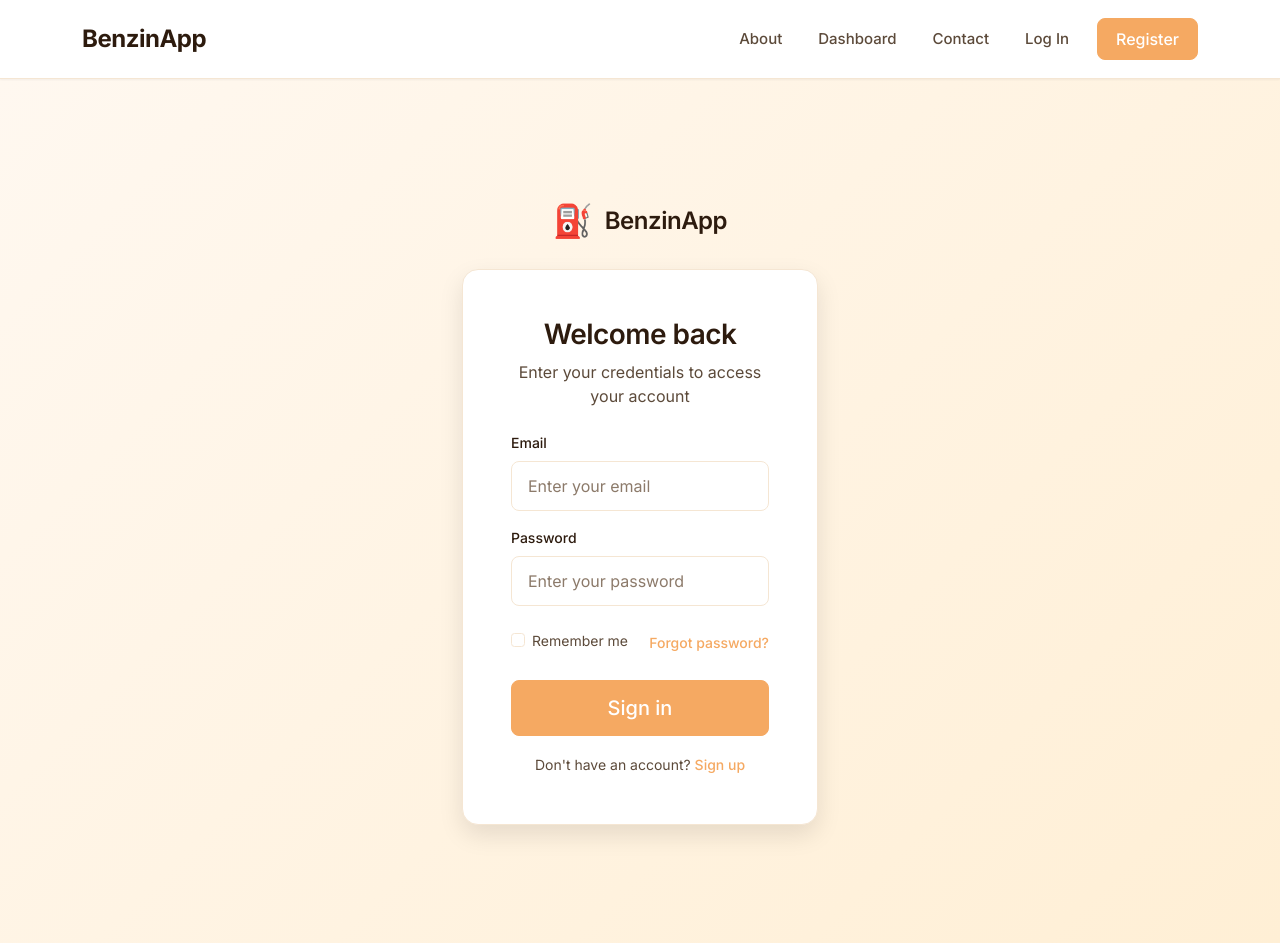
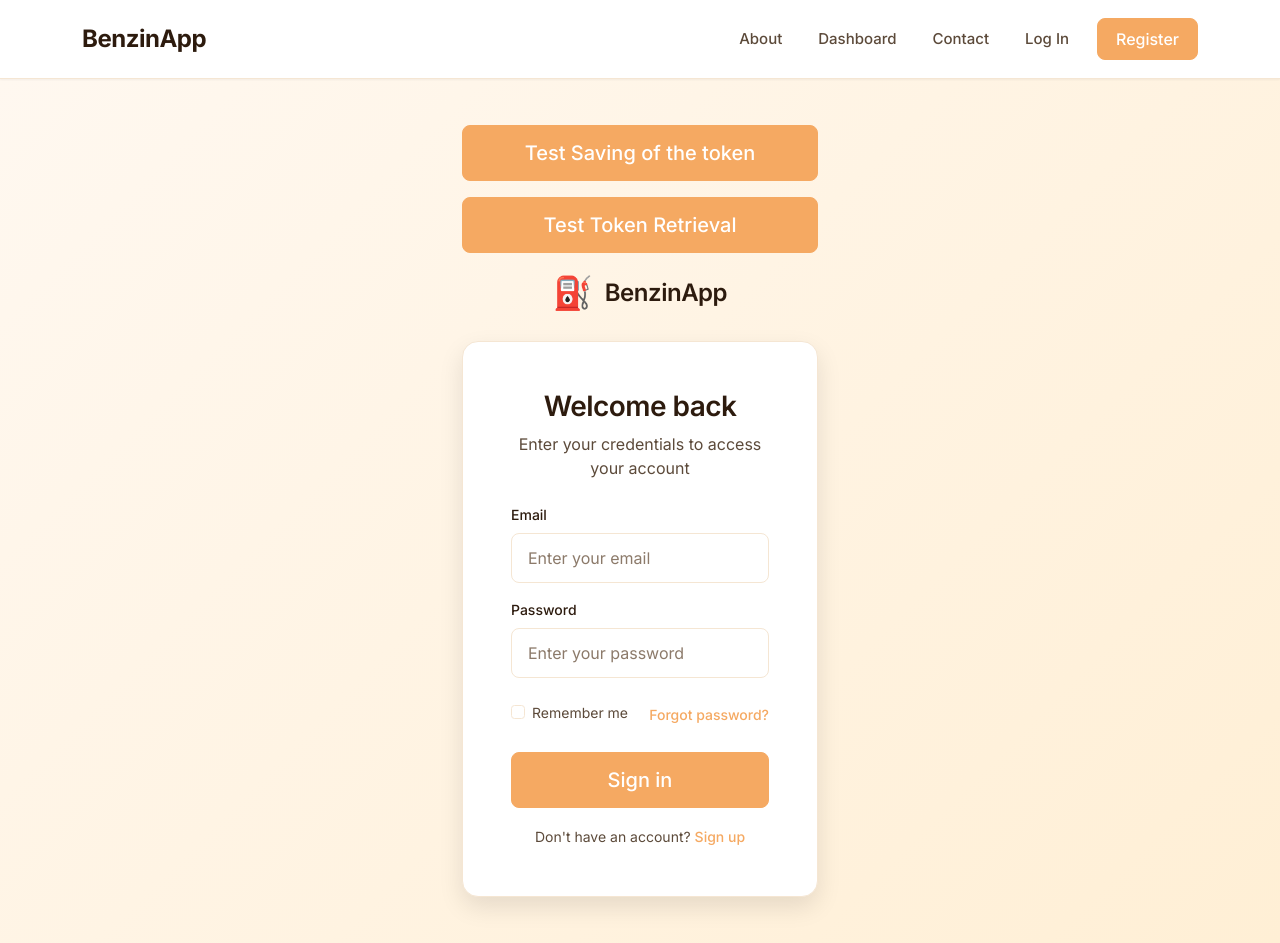
Before and after one commit to GeorgeMC2610/BenzinApp-Front-End, a React (Vite) app: page /login in a window 1280 px wide. Built offline with nearby package versions, Linux system fonts and the light colour scheme.

Commit message:
added dummy buttons on login to test the functionality

```diff
--- a/src/components/Login.jsx
+++ b/src/components/Login.jsx
@@ -1,6 +1,7 @@
 import { Container, Row, Col, Card, Form, Button } from 'react-bootstrap';
 import { useState } from 'react';
 import { Link } from 'react-router-dom';
+import TokenHelper from '../services/TokenHelper';
 
 function Login() {
   const [formData, setFormData] = useState({
@@ -21,12 +22,41 @@ function Login() {
     console.log('Login attempt:', formData);
   };
 
+  const testTokenSave = () => {
+    TokenHelper.getInstance().setToken('test-token-12345');
+    console.log('Token saved.');
+  }
+
+  const testTokenRetrieval = () => {
+    const retrievedToken = TokenHelper.getInstance().token;
+    console.log('Retrieved Token:', retrievedToken);
+  }
+
   return (
     <div className="login-page">
       <Container>
         <Row className="justify-content-center min-vh-100 align-items-center">
           <Col xs={12} sm={10} md={8} lg={6} xl={4}>
             <div className="login-container">
+
+              <Button
+                type="button"
+                className="login-btn w-100 mb-3"
+                onClick={testTokenSave}
+                size="lg"
+              >
+                Test Saving of the token
+              </Button>
+
+              <Button
+                type="button"
+                className="login-btn w-100 mb-3"
+                onClick={testTokenRetrieval}
+                size="lg"
+              >
+                Test Token Retrieval
+              </Button>
+
               {/* Logo/Brand */}
               <div className="text-center mb-4">
                 <Link to="/" className="brand-link">
--- /dev/null
+++ b/src/services/TokenHelper.ts
@@ -0,0 +1,38 @@
+class TokenHelper {
+  private static instance: TokenHelper;
+  private _token: string | null = null;
+
+  private constructor() {}
+
+  public static getInstance(): TokenHelper {
+    if (!TokenHelper.instance) {
+      TokenHelper.instance = new TokenHelper();
+      TokenHelper.instance.initialize();
+    }
+    return TokenHelper.instance;
+  }
+
+  public initialize(): void {
+    this._token = localStorage.getItem('bearer_token');
+  }
+
+  public get token(): string | null {
+    return this._token;
+  }
+
+  public setToken(token: string): void {
+    this._token = token;
+    localStorage.setItem('bearer_token', token);
+  }
+
+  public removeToken(): void {
+    this._token = null;
+    localStorage.removeItem('bearer_token');
+  }
+
+  public get isTokenPresent(): boolean {
+    return this._token !== null;
+  }
+}
+
+export default TokenHelper;
```
Also changed, not shown: src/services/tokenHelper.ts (deleted).
